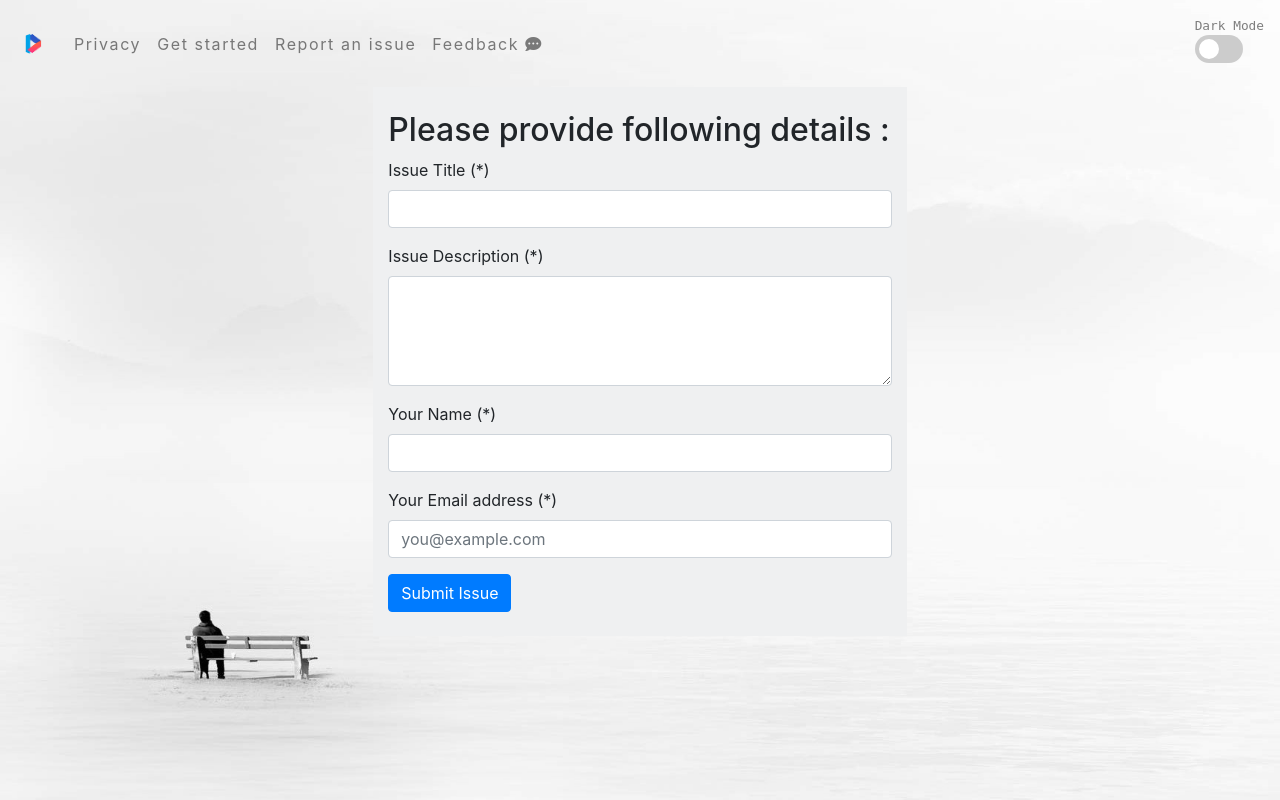
After one commit to far11ven/Downgram-Web, a PHP site: page /pages/report-issue.html in a window 1280 px wide. The commit adds this page. Run offline with PHP 8.4, Linux system fonts and the light colour scheme; some libraries are stand-ins or nearby versions.

Commit message:
stable release with issue reporter

```diff
--- a/index.js
+++ b/index.js
@@ -466,7 +466,7 @@ function getStories(searchQuery) {
                 `" class="card-thumbnail" src="` +
                 highlightLinks[i][1] +
                 `"/>
-                <div class="c-body">
+                <div class="card-button">
                       <span>` +
                 highlightLinks[i][0] +
                 `</span>
--- a/pages/index.js
+++ b/pages/index.js
@@ -1,15 +1,15 @@
 //www.downgram.in
 let config;
 let url;
-let imageLinks = [];
-let videoLinks = [];
-
-// add + '&dl=1'
+let formData = {};
+let isFormValidated = false;
 
 window.onload = function() {
   changeTheme(localStorage.getItem("darkMode")); //select theme
   const urlParams = new URLSearchParams(window.location.search);
   const userName = urlParams.get("user");
+  const reportSUbmitted = urlParams.get("submit");
+  formData["sender"] = "Downgram";
 
   if (!userName) {
     //if user is null
@@ -20,7 +20,6 @@ window.onload = function() {
     window.location.pathname === "/" ||
     window.location.pathname === "/index.html"
   ) {
-
     fetch("config.json")
       .then(response => response.json())
       .then(responseJSON => {
@@ -34,6 +33,59 @@ window.onload = function() {
   $("a[title~='Host']").hide();
 };
 
+function handleFormInput(e) {
+  formData[e.id] = e.value;
+}
+
+function isvalidated(event) {
+  var form = document.getElementById("issue-form");
+  if (form.checkValidity() === false) {
+    isFormValidated = false;
+  } else {
+    event.preventDefault();
+    isFormValidated = true;
+    reporter();
+  }
+}
+
+function reporter() {
+  $("#spinner").show();
+  console.log("formData : ", formData);
+
+  let requestBody = formData;
+
+  fetch("https://downgram-back-end.herokuapp.com/api/issuereporter", {
+    method: "POST",
+    body: JSON.stringify(requestBody),
+    headers: {
+      "Content-Type": "application/json"
+    }
+  })
+    .then(response => response.json())
+    .then(responseJson => {
+      if (responseJson.message === "Report sent successfully") {
+        $("#issue-form").hide();
+        var formParent = document.getElementById("container");
+        var newElement = document.createElement("p");
+        newElement.setAttribute("id", "success-message");
+        newElement.innerHTML = `<h2> Thank you! Issue has been submitted. <i style='color:limegreen' class='far fa-check-circle'></i></h2><br>
+          <a
+              href="report-issue.html"
+              target="_self"
+              >Report another <i class="fas fa-comment-dots"></i
+            ></a>
+          `;
+        formParent.appendChild(newElement);
+      }
+    })
+    .catch(err => {
+      console.log("err", err.message);
+    })
+    .finally(() => {
+      $("#spinner").hide();
+    });
+}
+
 function saveViewCount() {
   let sessionBody = { channelType: "web" };
 
@@ -45,9 +97,7 @@ function saveViewCount() {
     }
   })
     .then(response => response.json())
-    .then(responseJson => {
-
-    })
+    .then(responseJson => {})
     .catch(err => {
       console.log("err", err);
     });
@@ -78,7 +128,7 @@ function themeSelection() {
   let isSelected = document.getElementById("theme-toggle").checked;
 
   localStorage.setItem("darkMode", !isSelected);
-   changeTheme(localStorage.getItem("darkMode"));
+  changeTheme(localStorage.getItem("darkMode"));
 }
 
 function changeTheme(userPref) {
@@ -86,12 +136,11 @@ function changeTheme(userPref) {
     if (userPref === "true") {
       $("body").css("background-image", "url(../assets/black_nature.jpg)");
       $(".dark-th").css("color", "#ffffff");
-      $("#theme-toggle").prop('checked', true);
-
+      $("#theme-toggle").prop("checked", true);
     } else {
       $("body").css("background-image", "url(../assets/white_nature.jpg)");
-       $(".dark-th").css("color", "rgba(0,0,0,.5)");
-       $("#theme-toggle").prop('checked', false);
+      $(".dark-th").css("color", "rgba(0,0,0,.5)");
+      $("#theme-toggle").prop("checked", false);
     }
   });
 }
--- /dev/null
+++ b/pages/report-issue.html
@@ -0,0 +1,204 @@
+<!DOCTYPE html>
+<html lang="en">
+  <head>
+    <meta charset="utf-8" />
+    <title>Downgram - Report an issue</title>
+    <meta name="viewport" content="width=device-width, initial-scale=1" />
+    <script src="index.js"></script>
+    <link rel="icon" type="image/x-icon" href="../favicon.ico" />
+    <link rel="stylesheet" href="../style.css" />
+    <link rel="stylesheet" href="../togglestyle.css" />
+    <meta
+      name="keywords"
+      content="instagram,instagram download,instagram photos download,instagram videos download,instagram download, #instagramVideos,#instagramphotos,#instagramIGTV,downgram, downloader for instagram, #instagram, #downgram, #downgram_app, downgram.in,"
+    />
+    <meta
+      name="description"
+      content="A simple and sleek way of downloading Instagram Videos, Photos & IGTV"
+    />
+
+    <link
+      rel="stylesheet"
+      href="https://use.fontawesome.com/releases/v5.8.1/css/all.css"
+      integrity="sha384-50oBUHEmvpQ+1lW4y57PTFmhCaXp0ML5d60M1M7uH2+nqUivzIebhndOJK28anvf"
+      crossorigin="anonymous"
+    />
+    <link
+      rel="stylesheet"
+      type="text/css"
+      href="//fonts.googleapis.com/css?family=Quicksand"
+    />
+    <link
+      rel="stylesheet"
+      href="https://stackpath.bootstrapcdn.com/bootstrap/4.3.1/css/bootstrap.min.css"
+      integrity="sha384-ggOyR0iXCbMQv3Xipma34MD+dH/1fQ784/j6cY/iJTQUOhcWr7x9JvoRxT2MZw1T"
+      crossorigin="anonymous"
+    />
+
+    <meta property="og:url" content="http://www.downgram.in" />
+    <meta property="og:type" content="website" />
+    <meta
+      property="og:title"
+      content="Downgram - Instagram Videos, Photos & IGTV Download"
+    />
+    <meta
+      property="og:description"
+      content="A simple and sleek way of downloading Instagram Videos, Photos & IGTV"
+    />
+    <meta
+      property="og:image"
+      content="http://www.downgram.in/assets/logo.png"
+    />
+  </head>
+
+  <body>
+    <nav class="navbar navbar-expand-lg navbar-light ">
+      <a class="navbar-brand" href="/"
+        ><img class="navbar-logo" src="../assets/logo.png"
+      /></a>
+      <button
+        class="navbar-toggler"
+        type="button"
+        data-toggle="collapse"
+        data-target="#navbarSupportedContent"
+        aria-controls="navbarSupportedContent"
+        aria-expanded="false"
+        aria-label="Toggle navigation"
+      >
+        <span class="navbar-toggler-icon"></span>
+      </button>
+
+      <div class="collapse navbar-collapse" id="navbarSupportedContent">
+        <ul class="navbar-nav mr-auto">
+          <li class="nav-item header">
+            <a class="nav-item nav-link dark-th" href="/pages/privacy.html"
+              >Privacy</a
+            >
+          </li>
+          <li class="nav-item header">
+            <a
+              class="nav-item nav-link dark-th"
+              href="/pages/getting-started.html"
+              >Get started</a
+            >
+          </li>
+          <li class="nav-item header">
+            <a class="nav-item nav-link dark-th" href="/pages/report-issue.html"
+              >Report an issue</a
+            >
+          </li>
+          <li class="nav-item header">
+            <a
+              class="nav-item nav-link dark-th"
+              href="https://docs.google.com/forms/d/e/1FAIpQLScsz8jaqcS7mc48UqqHVfzH9Vxo8kztSPWaTCOl-Pm5y3a-sw/viewform?vc=0&c=0&w=1"
+              target="_blank"
+              >Feedback <i class="fas fa-comment-dots"></i
+            ></a>
+          </li>
+        </ul>
+        <span class="navbar-text">
+          <div id="theme" class="dark-th">
+            <div>Dark Mode</div>
+            <label class="switch">
+              <input id="theme-toggle" type="checkbox" unchecked="" />
+              <span class="slider round" onclick="themeSelection()"></span>
+            </label>
+          </div>
+        </span>
+      </div>
+    </nav>
+
+    <div id="container" class="container col-md-5 privacy-policy">
+      <div id="spinner" style="font-size:24px; color:#1f74c9; display:none;">
+        <!--<i class="fa fa-spinner fa-spin "></i>-->
+        <div class="loader" id="loader-2">
+          <span id="span-1"></span>
+          <span id="span-2"></span>
+          <span id="span-3"></span>
+          <span id="span-4"></span>
+        </div>
+      </div>
+      <br />
+      <form id="issue-form">
+        <h2>Please provide following details :</h2>
+        <div class="form-group">
+          <label for="issueTitle"> Issue Title (*)</label>
+          <input
+            type="text"
+            class="form-control"
+            id="subject"
+            onkeyup="handleFormInput(this)"
+            placeholder=""
+            required
+          />
+        </div>
+        <div class="form-group">
+          <label for="issueDescription"> Issue Description (*) </label>
+          <textarea
+            class="form-control"
+            id="description"
+            rows="4"
+            onkeyup="handleFormInput(this)"
+            required
+          ></textarea>
+        </div>
+        <div class="form-group">
+          <label for="reporterName"> Your Name (*)</label>
+          <input
+            type="text"
+            class="form-control"
+            id="reporterName"
+            onkeyup="handleFormInput(this)"
+            placeholder=""
+            required
+          />
+        </div>
+        <div class="form-group">
+          <label for="reporterEmail">Your Email address (*) </label>
+          <input
+            type="email"
+            class="form-control"
+            id="reporterEmail"
+            onkeyup="handleFormInput(this)"
+            placeholder="you@example.com"
+            required
+          />
+        </div>
+        <div class="form-group" style="display:none;">
+          <label for="screenshot">Screenshot (Optional)</label>
+          <input id="screenshot" type="file" class="form-control-file" />
+        </div>
+        <button
+          id="submit"
+          type="submit"
+          onClick="isvalidated(event)"
+          class="btn btn-primary"
+        >
+          Submit Issue
+        </button>
+      </form>
+      <br />
+    </div>
+    <script
+      src="https://connect.facebook.net/en_US/sdk.js#xfbml=1&version=v3.2&appId=406944066536664&autoLogAppEvents=1"
+      async
+      defer
+      crossorigin="anonymous"
+    ></script>
+    <script
+      src="https://code.jquery.com/jquery-3.2.1.slim.min.js"
+      integrity="sha384-KJ3o2DKtIkvYIK3UENzmM7KCkRr/rE9/Qpg6aAZGJwFDMVNA/GpGFF93hXpG5KkN"
+      crossorigin="anonymous"
+    ></script>
+    <script
+      src="https://cdnjs.cloudflare.com/ajax/libs/popper.js/1.12.3/umd/popper.min.js"
+      integrity="sha384-vFJXuSJphROIrBnz7yo7oB41mKfc8JzQZiCq4NCceLEaO4IHwicKwpJf9c9IpFgh"
+      crossorigin="anonymous"
+    ></script>
+    <script
+      src="https://maxcdn.bootstrapcdn.com/bootstrap/4.0.0-beta.2/js/bootstrap.min.js"
+      integrity="sha384-alpBpkh1PFOepccYVYDB4do5UnbKysX5WZXm3XxPqe5iKTfUKjNkCk9SaVuEZflJ"
+      crossorigin="anonymous"
+    ></script>
+  </body>
+</html>
--- a/style.css
+++ b/style.css
@@ -11,6 +11,7 @@
   padding-left:10%;
   padding-right:10%;
 }
+
 }
 
 @media (max-width:1366px) and (min-width:575px) {
@@ -49,7 +50,15 @@
     display: none;
   }
 
-  }
+  #MediaViewerModal .modal-content>img, #MediaViewerModal .modal-content>video{
+    max-width: 380px;
+    max-height: auto;
+    margin-top: 50px;
+	margin: auto;
+	display: block;
+}
+
+}
 
 .fa-times-circle:hover {
   color: #1f74c9;
@@ -175,6 +184,12 @@ img.logo{
   height:150px;
 }
 
+.navbar-text {
+    display: inline-block;
+    padding-top: 0rem;
+    padding-bottom: 0rem;
+}
+
 
 p.desc{
   color: rgb(160, 177, 187);
@@ -227,6 +242,16 @@ a.card-link:hover {
     border-radius: 50px;
     background-size: cover;
     overflow: hidden;
+}
+
+.card-button{
+    margin-top: 0.1rem;
+    background-color: #007bf4;
+    border: 1px solid #007bf4;
+    padding: 0rem 0.25rem;
+    border-radius: 4px;
+    color: #fff;
+    position: relative;
 }
 
 div.higlights-bar {
@@ -432,7 +457,7 @@ animation: bounce 0.8s ease-in-out 0.99s infinite;
   animation-duration: 0.6s;
 }
 #MediaViewerModal .modal-content>img, #MediaViewerModal .modal-content>video{
-    max-width: 380px;
+    max-width: 575px;
     max-height: auto;
     margin-top: 50px;
 	margin: auto;
```
Also changed, not shown: index.html (+17 -12 lines), pace.css (added, +40 -0 lines), pages/404.html (+8 -3 lines), pages/getting-started-mobile.html (+8 -3 lines), pages/getting-started.html (+9 -4 lines), pages/privacy.html (+12 -7 lines), assets/google-play-badge.png (added), assets/photo_bg.jpg, pace.js (added).
